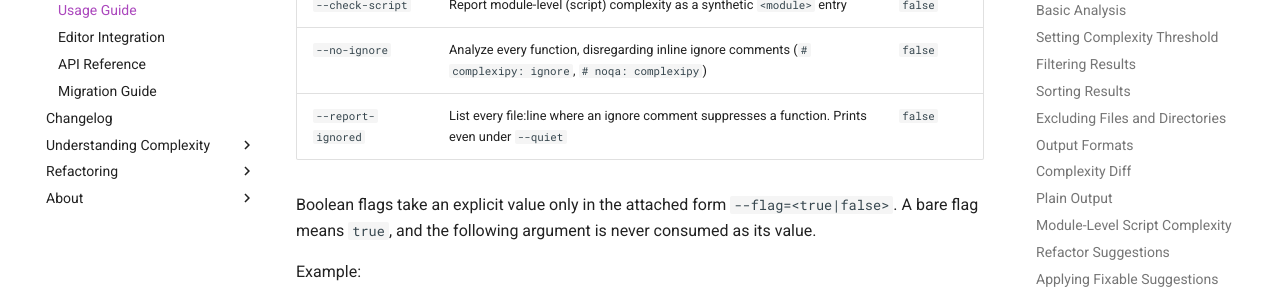
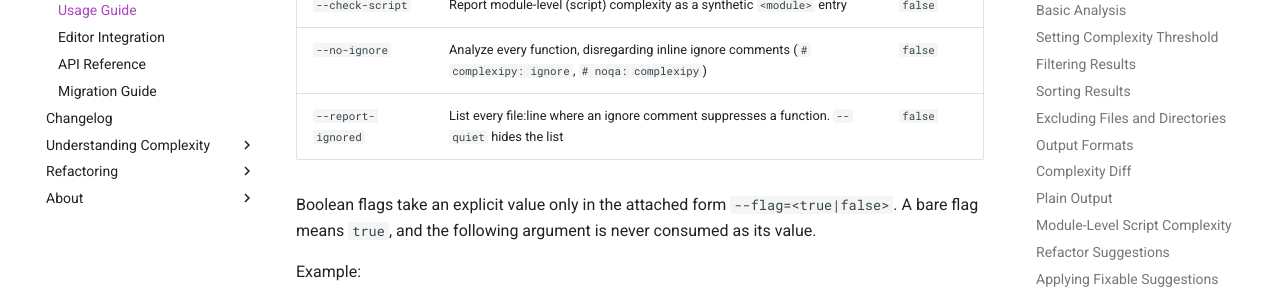
Before and after one commit to rohaquinlop/complexipy, an MkDocs documentation site: the page built from docs/usage-guide.md, in a window 1280 px wide and 900 px high, scrolled down 10782 px. Shown: the part 152-450 px from the top of the window. Built offline with MkDocs 1.6.1 and Material for MkDocs 9.7.7, drawn with Linux system fonts in a browser that asks for light colours; comment, search, counter and statistics services are not loaded; some of the changed text lies outside the part shown.

Commit message:
fix(cli): list the suppressed locations that --report-ignored finds
The flag and the docs promise every file:line an ignore comment
suppresses, but the console showed only a count. The docs also showed a
snapshot entry whose path omits the file name, which the tool never
writes and never matches, and said the report prints under --quiet.

````diff
--- a/docs/usage-guide.md
+++ b/docs/usage-guide.md
@@ -495,7 +495,7 @@
 | `--staged` | Compare staged (git index) changes against the `--diff` ref (default `HEAD`). Answers "what complexity am I about to commit?" (see [Complexity Diff](#complexity-diff)) | `false` |
 | `--check-script` | Report module-level (script) complexity as a synthetic `<module>` entry | `false` |
 | `--no-ignore` | Analyze every function, disregarding inline ignore comments (`# complexipy: ignore`, `# noqa: complexipy`) | `false` |
-| `--report-ignored` | List every file:line where an ignore comment suppresses a function. Prints even under `--quiet` | `false` |
+| `--report-ignored` | List every file:line where an ignore comment suppresses a function. `--quiet` hides the list | `false` |
 
 Boolean flags take an explicit value only in the attached form
 `--flag=<true|false>`. A bare flag means `true`, and the following
@@ -926,7 +926,7 @@
 complexipy . --report-ignored --no-ignore
 ```
 
-The output format is `path:line  # comment-text`. When `--output-format json` is also active, ignored locations are exported to `complexipy-ignored.json`. The report prints even under `--quiet`.
+Each location prints as `path:line  # comment-text`, followed by the count. When `--output-format json` is also active, ignored locations are exported to `complexipy-ignored.json`. `--quiet` hides the list, and the JSON export is still written.
 
 Both flags are also available in the Python API via `no_ignore=True`:
 
````
Also changed, not shown: other parts of docs/usage-guide.md (+1 -1 lines), docs/es/usage-guide.md (+3 -3 lines), 3 other files.
